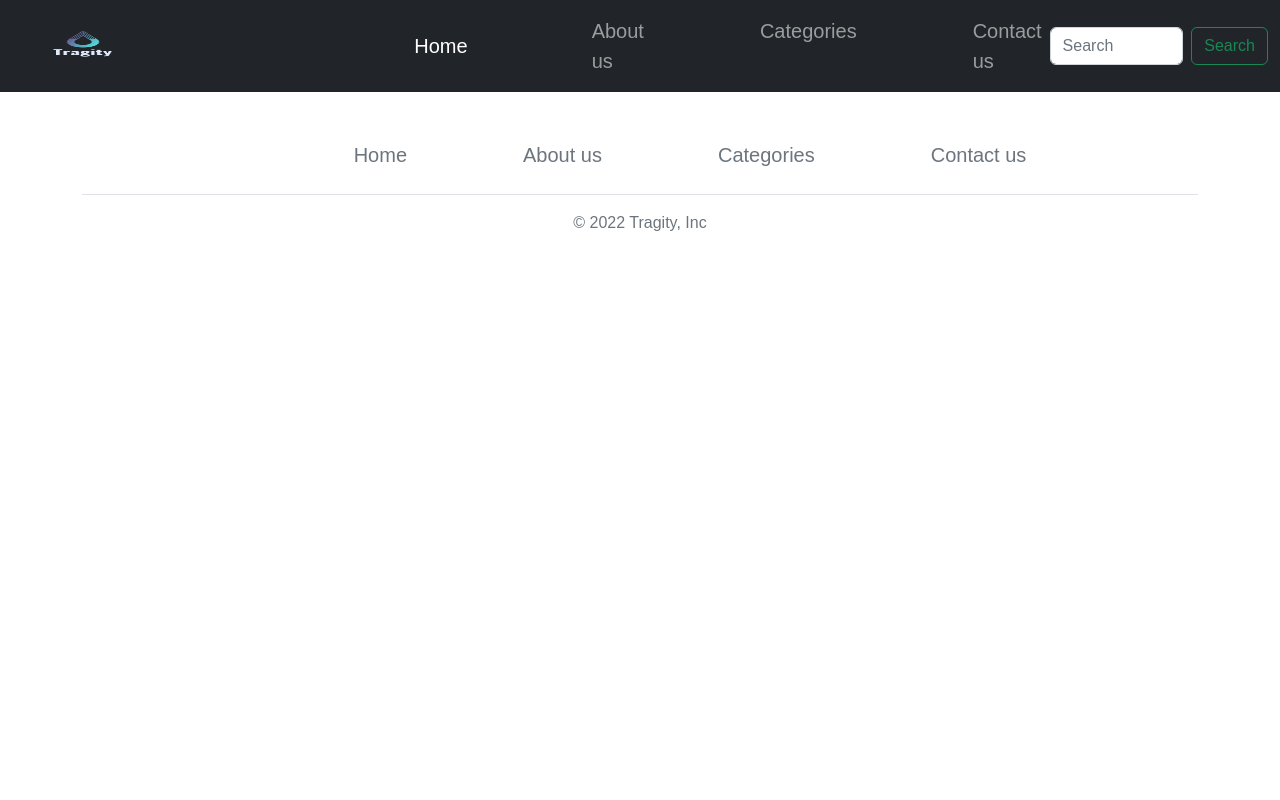
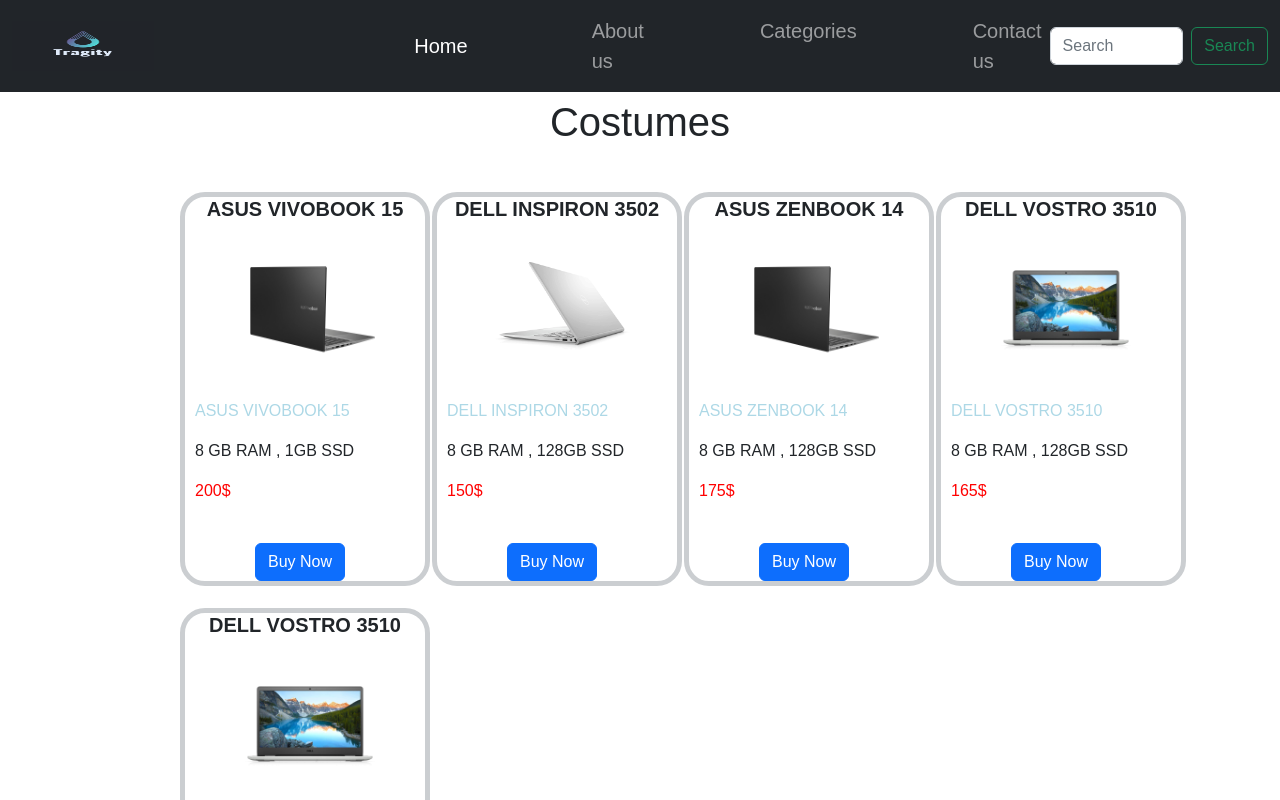
Before and after one commit to sksdesilva/Tragity, a React (Create React App) app: page /costumes in a window 1280 px wide. Shown: the top 800 px of the page. Built offline with nearby package versions, Linux system fonts and the light colour scheme.

Commit message:
added props

```diff
--- a/src/App.css
+++ b/src/App.css
@@ -13,9 +13,11 @@
 .container-2{
   display: grid;
   grid-template-columns: repeat(4, 1fr);
-  grid-gap: 5px;
-  margin-left: 200px;
-  margin-right:100px ;
+  grid-gap: 2px;
+  margin-top: 40px;
+  margin-bottom: 20px;
+  margin-left: 180px;
+  margin-right:25px ;
   width:75%;
 }
 .border-3{
@@ -24,6 +26,7 @@
   border-radius: 25px;
   border-color:rgb(203, 206, 209);
   width: 250px;
+  margin-bottom: 20px;
 }
 
 .cat01{
--- a/src/App.js
+++ b/src/App.js
@@ -36,7 +36,7 @@
 
     <Route path="/computers" element={<Computers/>}/>
     <Route path="/cosmetics" element={<Cosmetics/>}/>
-    <Route path="/costmes" element={<Costumes/>}/>
+    <Route path="/costumes" element={<Costumes/>}/>
     <Route path="/electronics" element={<Electronics/>}/>
     <Route path="/pets" element={<Pets/>}/>
     <Route path="/shoes" element={<Shoes/>}/>
--- a/src/components/Category/Category.css
+++ b/src/components/Category/Category.css
@@ -22,6 +22,7 @@
   text-decoration: none;
 }
 .item{
+  margin-left: 40px;
   margin-top: 20px;
   width: 150px;
   margin-bottom: 75px;
@@ -30,3 +31,36 @@
   margin-left: 185px;
   margin-bottom: 20px;
 }
+
+.container-2{
+  display: grid;
+  grid-template-columns: repeat(4, 1fr);
+  grid-gap: 2px;
+  margin-top: 40px;
+  margin-bottom: 20px;
+  margin-left: 180px;
+  margin-right:25px ;
+  width:75%;
+}
+.border-3{
+  border-style: solid;
+  border-width: 5px;
+  border-radius: 25px;
+  border-color:rgb(203, 206, 209);
+  width: 250px;
+  margin-bottom: 20px;
+}
+
+.cat01{
+  width:200px;
+}
+.item2{
+  border-style: solid;
+}
+.subItemImage{
+  margin-left: 50px;
+  margin-top: 10px;
+  margin-bottom: 10px;
+  height: 150px;
+  width: 150px;
+}
--- a/src/components/CommonCatalog/CommonCatalog.js
+++ b/src/components/CommonCatalog/CommonCatalog.js
@@ -1,40 +1,32 @@
 import React from "react";
 
+
+import MainButton from "../MainButton/MainButton";
 import '../Category/Category.css'
 
 
 const CommonCatalog = (props) =>{
     return(
-                        <div className="container-1">
+                <>
 
 
+                    <div className="border-3">
+                        <div className="headline">
+                            <h5><b>{props.name}</b></h5>
+                            </div>
+                            <img className="subItemImage" src={props.image}  alt="imag"/>
+                                <div className="sub-container">
+                                    <p style={{color:"lightblue"}}>{props.name}</p>
+                                    <p>{props.description}</p>
+                            <p style={{color:"red"}}>{props.price}$</p>
+                            <div className="rowB">
+                                </div>
+                                   <MainButton/>
+                            </div>
+                                            </div>
 
+                                               </>
+                                              );
 
-                            <h4>{props.description}</h4>
-
-
-                </div>
-
-
-
-
-
-
-
-
-
-
-
-
-
-
-
-
-
-    );
-
-
-
-
-}
-export default CommonCatalog;
+                }
+             export default CommonCatalog;
--- a/src/components/Computers/Laptops.js
+++ b/src/components/Computers/Laptops.js
@@ -3,8 +3,7 @@
 import '../../App.css';
 import RDButton from "../ItemColours/RDButoon";
 import MainButton from "../MainButton/MainButton";
-import { Link } from "react-router-dom";
-import { ReactDOM } from "react-dom/client";
+
 
 
 
@@ -47,6 +46,8 @@
             price:"165",
             image:"./images/Computers/D4.jpg",
         },
+
+
 
     ];
 
--- a/src/components/Cosmetics/Cosmetics.js
+++ b/src/components/Cosmetics/Cosmetics.js
@@ -3,7 +3,7 @@
 import '../../App.css';
 import RDButton from "../ItemColours/RDButoon";
 import MainButton from "../MainButton/MainButton";
-import { Link } from "react-router-dom";
+
 
 
 
@@ -14,7 +14,7 @@
         {
             id:1,
             brand:"ASUS",
-            name:"ASUS VIVOBOOK PRO 15",
+            name:"ASUS VIVOBOOK 15",
             description:"8 GB RAM , 1GB SSD",
             price:"200",
             image:"./images/Computers/V1.jpg",
@@ -46,6 +46,8 @@
             price:"165",
             image:"./images/Computers/D4.jpg",
         },
+
+
 
     ];
 
@@ -79,35 +81,26 @@
 
 
         })} */}
-         <h3>Laptops</h3>
+         <p className="headerName">Laptops</p>
         <div className="container-2">
             {Cosmetics.map((val , index) => {
                 return (
-                <div className="border border-3">
+                <div className="border-3">
                     <div className="headline">
                             <h5><b>{val.name}</b></h5>
                             </div>
                             <img className="subItemImage" src={val.image}  alt="imag"/>
                         <div className="sub-container">
 
-                            <p>{val.name}</p>
+                            <p style={{color:"lightblue"}}>{val.name}</p>
                             <p>{val.description}</p>
-                            <p>{val.price}$</p>
-                            <RDButton/>
-
-                            <Link to="/buynow">
+                            <p style={{color:"red"}}>{val.price}$</p>
+                            <div className="rowB">
+    </div>
                             <MainButton/>
-                            </Link>
-
-
-
                             </div>
-
-
                 </div>
                 )
-
-
         })}
 
        </div>
--- a/src/components/Costumes/Costumes.js
+++ b/src/components/Costumes/Costumes.js
@@ -1,13 +1,90 @@
 import React from "react";
-
-const Costumes = () =>{
-    return(
-        <>
+import CommonCatalog from "../CommonCatalog/CommonCatalog";
+import '../../App.css';
+import RDButton from "../ItemColours/RDButoon";
+import MainButton from "../MainButton/MainButton";
 
 
 
 
-        </>
+
+
+const Costumes = () =>{
+
+    const Costumes = [
+        {
+            id:1,
+            brand:"ASUS",
+            name:"ASUS VIVOBOOK 15",
+            description:"8 GB RAM , 1GB SSD",
+            price:"200",
+            image:"./images/Computers/V1.jpg",
+        },
+
+        {
+            id:2,
+            brand:"DELL",
+            name:"DELL INSPIRON 3502",
+            description:"8 GB RAM , 128GB SSD",
+            price:"150",
+            image:"./images/Computers/D1.jpg",
+        },
+
+        {
+            id:3,
+            brand:"Asus",
+            name:"ASUS ZENBOOK 14",
+            description:"8 GB RAM , 128GB SSD",
+            price:"175",
+            image:"./images/Computers/V1.jpg",
+        },
+
+        {
+            id:4,
+            brand:"Dell",
+            name:"DELL VOSTRO 3510",
+            description:"8 GB RAM , 128GB SSD",
+            price:"165",
+            image:"./images/Computers/D4.jpg",
+        },
+
+        {
+            id:5,
+            brand:"Dell",
+            name:"DELL VOSTRO 3510",
+            description:"8 GB RAM , 128GB SSD",
+            price:"165",
+            image:"./images/Computers/D4.jpg",
+        },
+
+
+
+    ];
+
+
+    return(
+        <>
+        <p className="headerName">Costumes</p>
+        <div className="container-2">
+        {Costumes.map((value , index) => {
+            return(
+
+                <CommonCatalog
+                name={value.name}
+                brand={value.name}
+                description={value.description}
+                price={value.price}
+                image={value.image}
+                />
+
+            )
+        })}
+ </div>
+
+
+       </>
+
     );
 }
- export default Costumes;
+
+export default Costumes;
--- a/src/components/pages/Home.js
+++ b/src/components/pages/Home.js
@@ -2,43 +2,15 @@
 import './Home.css'
 import Category from "../Category/Category";
 import Laptops from "../Computers/Laptops";
+import Carousel from "../Carousel";
 
 
 const Home = () =>{
     return(
         <>
         <Category/>
-        <div id="demo" className="carousel slide" data-bs-ride="carousel">
 
-
-<div className="carousel-indicators" data-interval="5000">
-  <button type="button" data-bs-target="#demo" data-bs-slide-to="0" className="active"></button>
-  <button type="button" data-bs-target="#demo" data-bs-slide-to="1"></button>
-  <button type="button" data-bs-target="#demo" data-bs-slide-to="2"></button>
-</div>
-
-
-<div className="carousel-inner">
-  <div className="carousel-item active">
-    <img src="./images/5.jpg" alt="Los Angeles" className="d-block w-100"/>
-  </div>
-  <div className="carousel-item">
-    <img src="./images/2.webp" alt="Chicago" className="d-block w-100"/>
-  </div>
-  <div className="carousel-item">
-    <img src="images/4.jpg" alt="New York" className="d-block w-100"/>
-  </div>
-</div>
-
-
-<button className="carousel-control-prev" type="button" data-bs-target="#demo" data-bs-slide="prev">
-  <span className="carousel-control-prev-icon"></span>
-</button>
-<button className="carousel-control-next" type="button" data-bs-target="#demo" data-bs-slide="next">
-  <span className="carousel-control-next-icon"></span>
-</button>
-</div>
-<br/>
+       <Carousel/>
 
 
 
```
